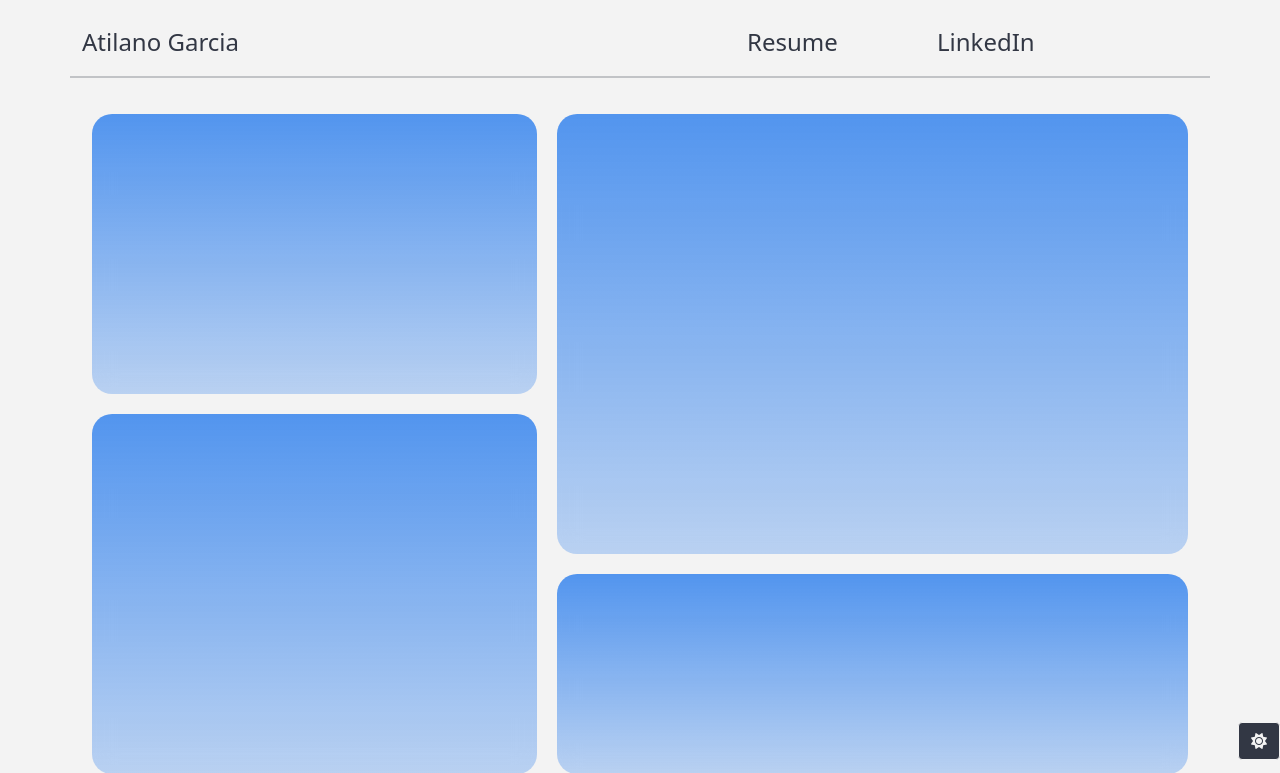
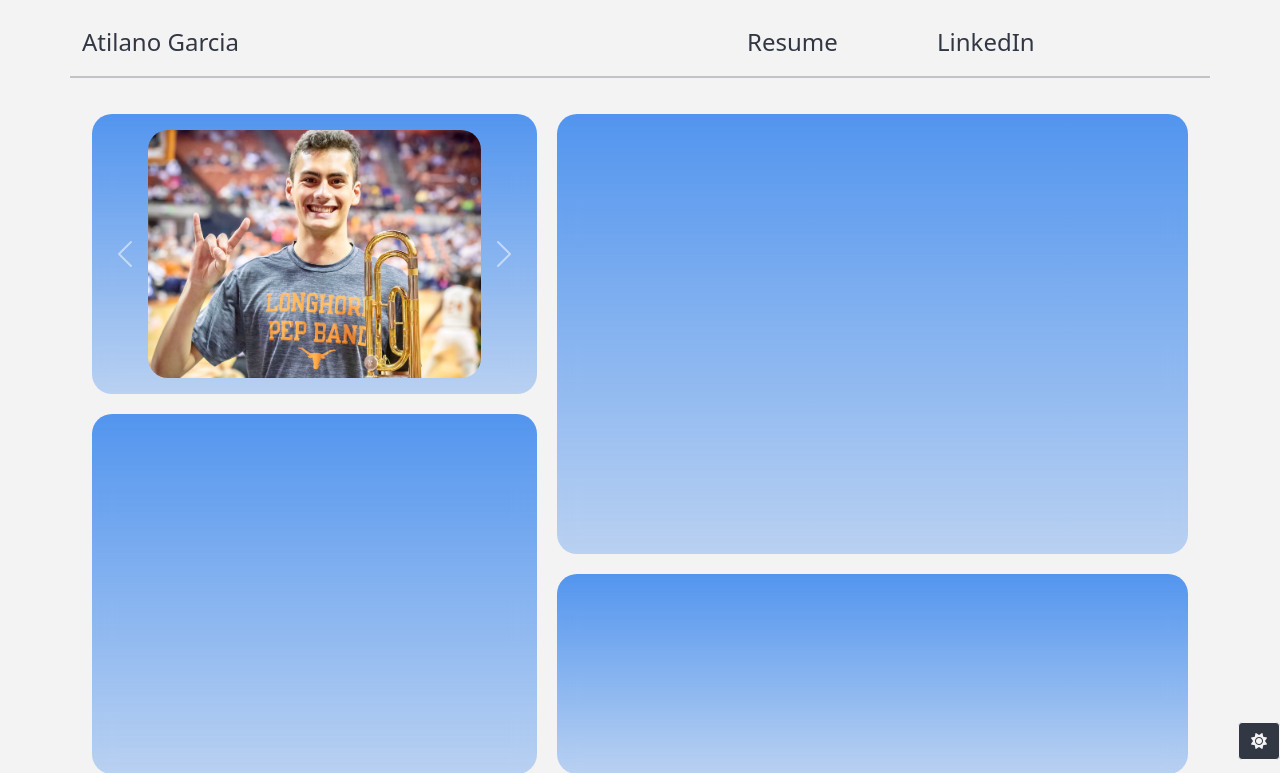
Before and after one commit to 7cougar7/atilanogarciawebsite, a Django app: page / in a window 1280 px wide. Shown: the top 773 px of the page. Run offline with Django 3.2, Linux system fonts and the light colour scheme; some libraries are stand-ins or nearby versions.

Commit message:
Added image carousel to homepage

```diff
--- a/mainwebsite/templates/homepage.html
+++ b/mainwebsite/templates/homepage.html
@@ -70,8 +70,36 @@
     <div class="container">
         <div class="row">
             <div class="col-md-5" style="padding-left: 10px !important; padding-right: 10px !important;">
-                <div class="glass-card" style="height: 35vh; opacity: 0;">
-                    {#                    <p class="dark-color">Test</p>#}
+                <div class="glass-card d-flex align-items-center" style="height: 35vh; opacity: 0;">
+                    <div id="imageCarousel" class="carousel slide carousel-fade">
+                        <div class="carousel-inner w-75 mx-auto">
+                            <div class="carousel-item active">
+                                <img src="{% static "mainwebsite/img/homepage/carousel/PepBand.jpg" %}" class="w-100" alt="..." style="border-radius: 20px">
+                            </div>
+                            <div class="carousel-item">
+                                <img src="{% static "mainwebsite/img/homepage/carousel/SectionPic.png" %}" class="w-100" alt="..." style="border-radius: 20px">
+                            </div>
+                            <div class="carousel-item">
+                                <img src="{% static "mainwebsite/img/homepage/carousel/Stadium Pic.jpg" %}" class="w-100" alt="..." style="border-radius: 20px">
+                            </div>
+                            <div class="carousel-item">
+                                <img src="{% static "mainwebsite/img/homepage/carousel/TiloAndEllie.jpg" %}" class="w-100" alt="..." style="border-radius: 20px">
+                            </div>
+                            <div class="carousel-item">
+                                <img src="{% static "mainwebsite/img/homepage/carousel/TiloPlayingTrom.JPG" %}" class="w-100" alt="..." style="border-radius: 20px">
+                            </div>
+                        </div>
+                        <button class="carousel-control-prev" type="button" data-bs-target="#imageCarousel"
+                                data-bs-slide="prev">
+                            <span class="carousel-control-prev-icon" aria-hidden="true"></span>
+                            <span class="visually-hidden">Previous</span>
+                        </button>
+                        <button class="carousel-control-next" type="button" data-bs-target="#imageCarousel"
+                                data-bs-slide="next">
+                            <span class="carousel-control-next-icon" aria-hidden="true"></span>
+                            <span class="visually-hidden">Next</span>
+                        </button>
+                    </div>
                 </div>
                 <div class="glass-card" style="height: 45vh; opacity: 0;">
                     {#                    <p class="dark-color">Test</p>#}
--- a/mainwebsite/views.py
+++ b/mainwebsite/views.py
@@ -1,8 +1,5 @@
 import logging
 import numpy
-import random
-from datetime import datetime, time
-
 import requests
 from django.shortcuts import render
 
```
Also changed, not shown: mainwebsite/static/mainwebsite/img/homepage/carousel/PepBand.jpg (added), mainwebsite/static/mainwebsite/img/homepage/carousel/SectionPic.png (added), mainwebsite/static/mainwebsite/img/homepage/carousel/Stadium Pic.jpg (added), mainwebsite/static/mainwebsite/img/homepage/carousel/TiloAndEllie.jpg (added), mainwebsite/static/mainwebsite/img/homepage/carousel/TiloPlayingTrom.JPG (added).
